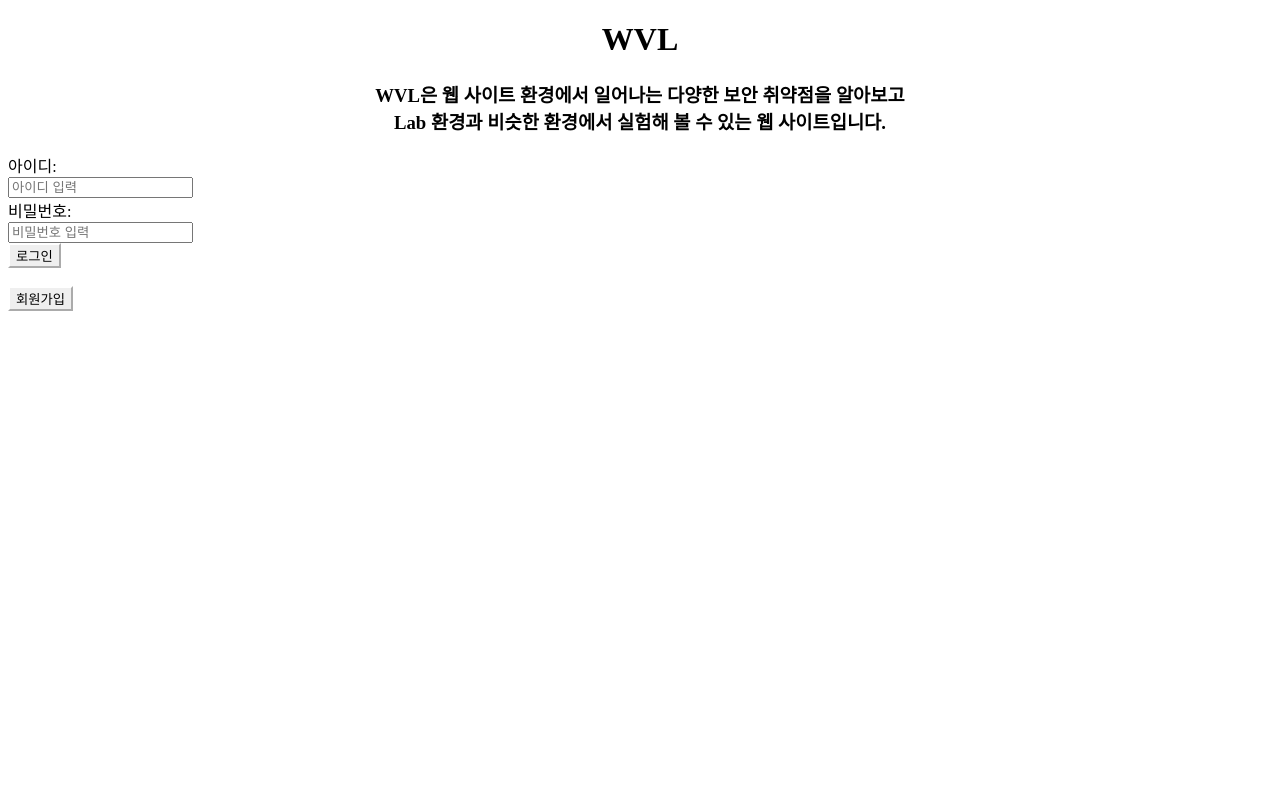
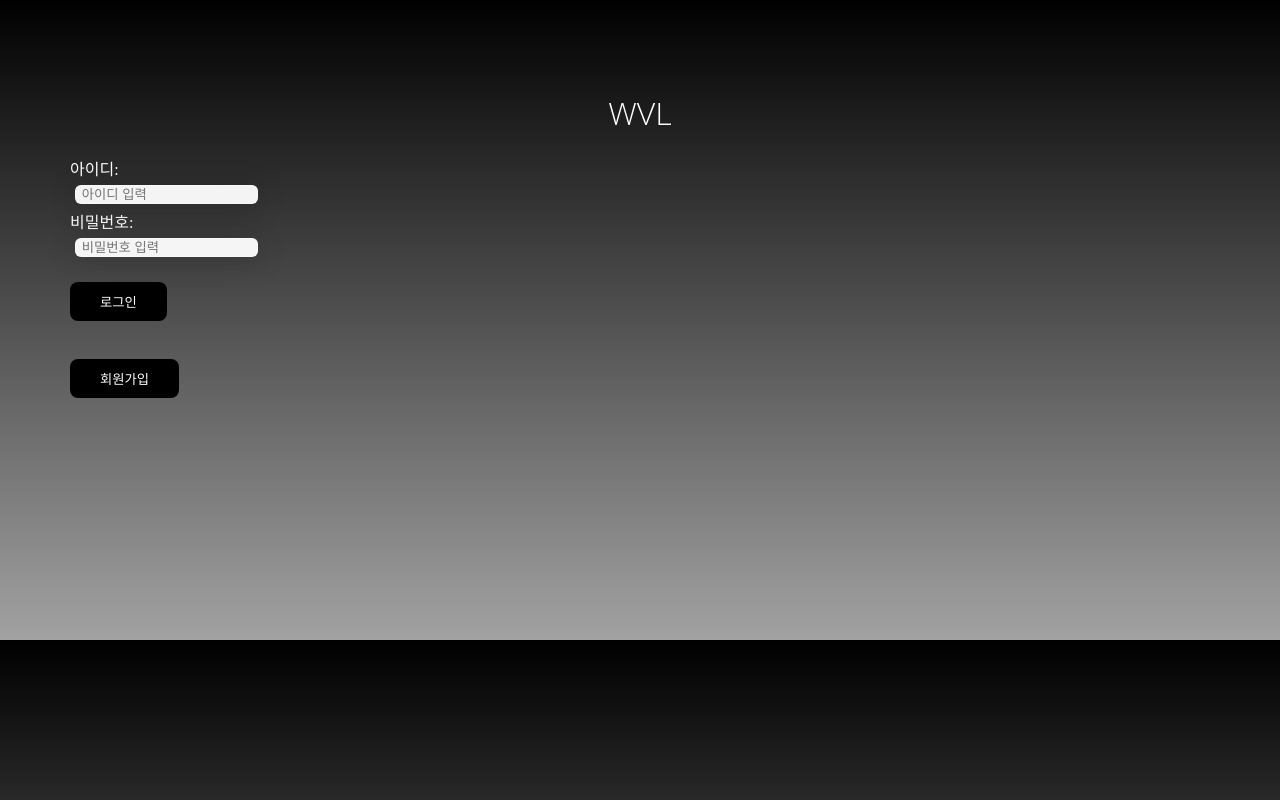
Before and after one commit to FIN-rjsWg/Project_WVL, a Flask app: page /login in a window 1280 px wide. Run offline with Flask 3, Linux system fonts and the light colour scheme.

Commit message:
배경색, input 등 CSS 패치

```diff
--- a/static/style.css
+++ b/static/style.css
@@ -1,16 +1,54 @@
 h1,h2,h3 {
    text-align: center;
+   color: white;
+}
+
+@import url('https://fonts.googleapis.com/css2?family=Open+Sans:ital,wght@0,300..800;1,300..800&display=swap');
+
+
+h1 {
+  font-family: "Open Sans", sans-serif;
+  font-optical-sizing: auto;
+  font-weight:300;
+  font-style:normal;
+  font-variation-settings:
+    "wdth" 100;
 }
 
 button {
-   border-color: #fff;
+   margin-top: 20px;
+   padding: 10px 30px;
+   color:white;
+   border-style: none;
+   border-radius: 8px;
+   border-color: white;
+   background-color: #000000;
    transition:transform 0.3s ease;
 }
 
 button:hover {
-   background: #297fe8; color: #fff;
+   background: #297fe8; color: white;
    transform:translateY(-2px); box-shadow: 5px 5px 10px #5f5f5f;
 }
 button:active {
-   background: #fff; color: #000000;
+   background: white; color: #000000;
 }
+body {
+   margin: 0;
+   height: 500px;
+   padding:70px;
+   background: linear-gradient(#000000, #a2a2a2);
+   color: white;
+}
+
+input,textarea {
+margin: 5px;
+background: rgba(255, 255, 255,0.95);
+border-radius: 6px;
+box-shadow: 0 4px 30px rgba(0, 0, 0, 0.2);
+backdrop-filter: blur(7.2px);
+-webkit-backdrop-filter: blur(7.2px);
+border: 1px solid rgba(255, 255, 255, 0.35);
+
+/*https://css.glass/*/
+}
--- a/templates/index.html
+++ b/templates/index.html
@@ -2,6 +2,7 @@
 
 {% block content %}
    <h1>Hello, {{username}}!</h1>
+   <h3>WVL은 웹 사이트 환경에서 일어나는 다양한 보안 취약점을 알아보고<br>Lab 환경과 비슷한 환경에서 실험해 볼 수 있는 웹 사이트입니다. </h3>
    <form action="/posts">
       <button>게시판</button>
    </form>
--- a/templates/login.html
+++ b/templates/login.html
@@ -2,13 +2,12 @@
 
 {% block content %}
    <h1>WVL</h1>
-   <h3>WVL은 웹 사이트 환경에서 일어나는 다양한 보안 취약점을 알아보고<br>Lab 환경과 비슷한 환경에서 실험해 볼 수 있는 웹 사이트입니다. </h3>
    <form action="/login" method="post">
       아이디:<br>
-      <input type="text" name ="username" placeholder="아이디 입력">
+      <input type="text" name ="username" placeholder=" 아이디 입력">
       <br>
       비밀번호: <br>
-      <input type="password" name = "password" placeholder="비밀번호 입력">
+      <input type="password" name = "password" placeholder=" 비밀번호 입력">
       <br>
       <button type="submit">로그인</button>
    </form>
--- a/templates/posts_new.html
+++ b/templates/posts_new.html
@@ -5,11 +5,11 @@
    <form action="/posts/new" method="post">
       제목:
       <br>
-      <input type="text" name="title">
+      <input type="text" name="title" placeholder="글의 제목을 적어주세요.">
       <br>
       내용:
       <br>
-      <textarea type="text" id="content" name="content"></textarea>
+      <textarea type="text" id="content" name="content" placeholder="글의 내용을 적어주세요."></textarea>
       <br>
       <br>
       <button type="submit">게시하기</button>
```
